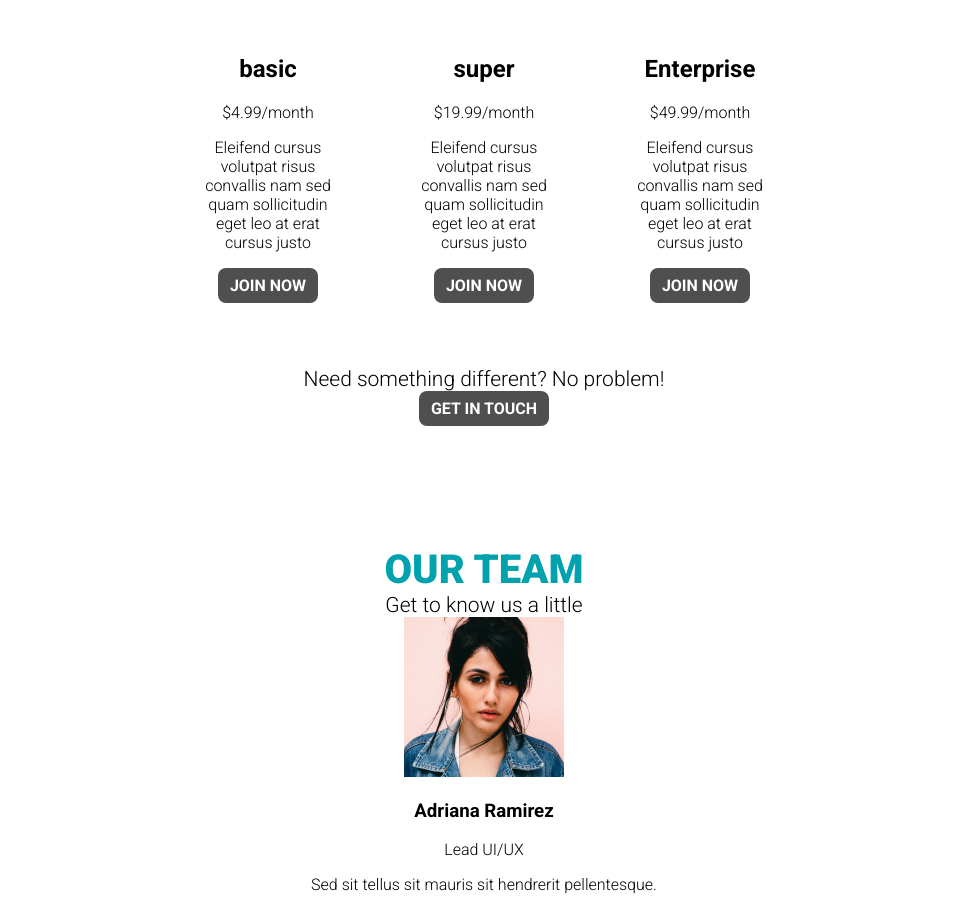
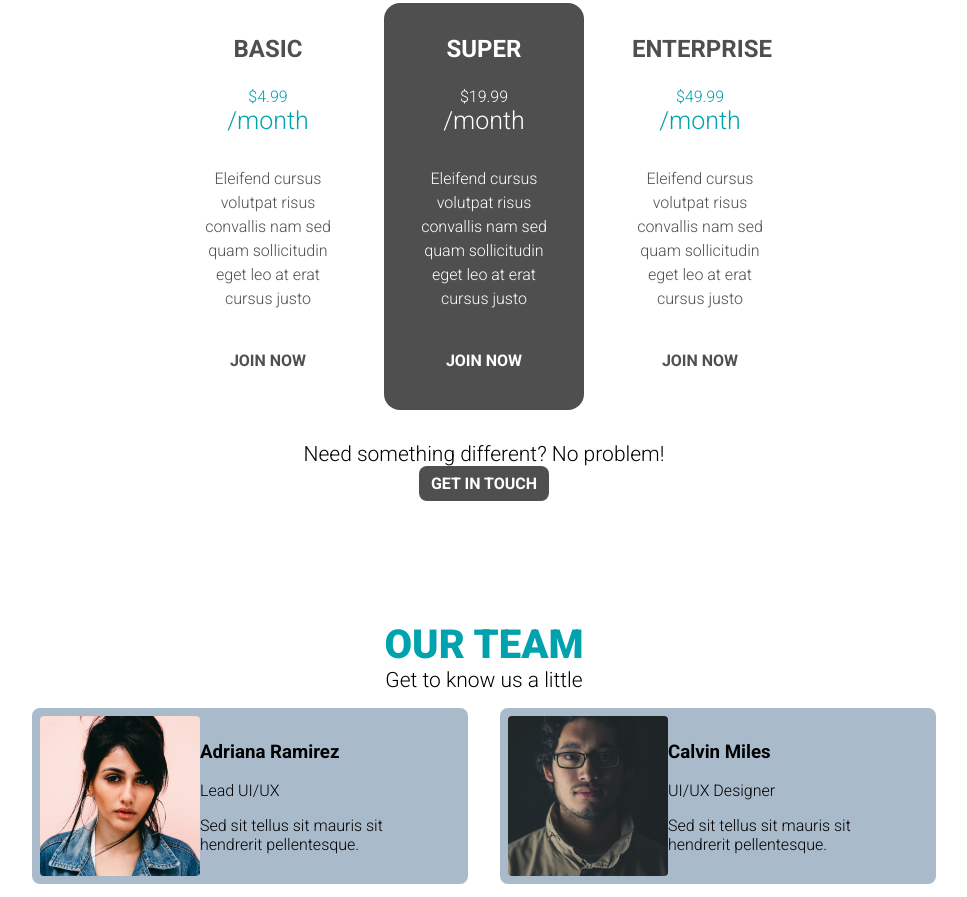
Before and after one commit to andrewteece/css-pricing-cards-v3, a plain HTML site: page index.html in a window 1280 px wide. Shown: the part 220-1117 px from the top of the page, without its empty margins (156-1123 px from the left). Drawn offline with Linux system fonts and the light colour scheme.

Commit message:
css reset and general styles

```diff
--- a/styles.css
+++ b/styles.css
@@ -2,13 +2,14 @@
 
     --clr-primary-400: hsl(234, 49%, 42%);
 
-    --clr-neutral-100: hsl(0, 0%, 100%);
-    --clr-neutral-200: hsl(0, 0%, 98%);
-    --clr-neutral-300: hsl(264, 10%, 90%);
-    --clr-neutral-400: hsl(0, 0%, 31%);
+    --clr-neutral-100: hsl(0, 0%, 100%); /* #fff */
+    --clr-neutral-200: hsl(0, 0%, 98%); /* #fafafa */
+    --clr-neutral-300: hsl(264, 10%, 90%); /* #e5e3e8 */
+    --clr-neutral-400: hsl(0, 0%, 31%); /* #4e4e4e */
 
-    --clr-accent-400: hsl(184, 100%, 34%);
-    --clr-accent-500: hsl(181, 60%, 16%);
+    --clr-accent-300: hsl(210, 25%, 73%);
+    --clr-accent-400: hsl(184, 100%, 34%); /* #00cdac */
+    --clr-accent-500: hsl(181, 60%, 16%); /* #114243 */
 
     --ff-primary: 'Roboto', sans-serif;
 
@@ -33,6 +34,11 @@
 *::before,
 *::after {
     box-sizing: border-box;
+}
+
+img {
+    width: 100%;
+    display: block;
 }
 
 /* General Styles */
@@ -99,3 +105,66 @@ body {
     border-radius: 1em;
     margin: 0 0.5em;
 }
+
+.plan--light {
+    color: var(--clr-neutral-400);
+    background: linear-gradient(-45deg, var(--clr-neutral-300, var(--clr-neutral-200)))
+}
+
+.plan--light .plan__price {
+    color: var(--clr-accent-400);
+}
+
+.plan--light .button {
+    background: var(--clr-neutral-100);
+    color: var(--clr-neutral-400);
+}
+
+.plan--accent {
+    color: var(--clr-neutral-100);
+    background: var(--clr-neutral-400);
+}
+
+.plan--accent .button {
+    background: var(--clr-neutral-100);
+    background: var(--clr-neutral-400);
+}
+
+.plan__title {
+    text-transform: uppercase;
+    margin: 0 0 1em;
+}
+
+.plan__price span {
+    display: block;
+    font-size: var(--fs-600);
+    font-weight: var(--fs-300);
+}
+
+.plan__description {
+    margin: 2em 0;
+    line-height: 1.5;
+}
+
+/* Team Section */
+
+.team-members {
+    display: flex;
+    flex-wrap: wrap;
+}
+
+.team-member {
+    background: var(--clr-accent-300);
+    text-align: left;
+    flex: 1 1 45%;
+    margin: 1em;
+    display: flex;
+    border-radius: .5em;
+    align-items: center;
+    padding: .5em 2em .5em .5em;
+}
+
+.team-member img {
+    width: 10rem;
+    border-radius: .25em;
+}
```
